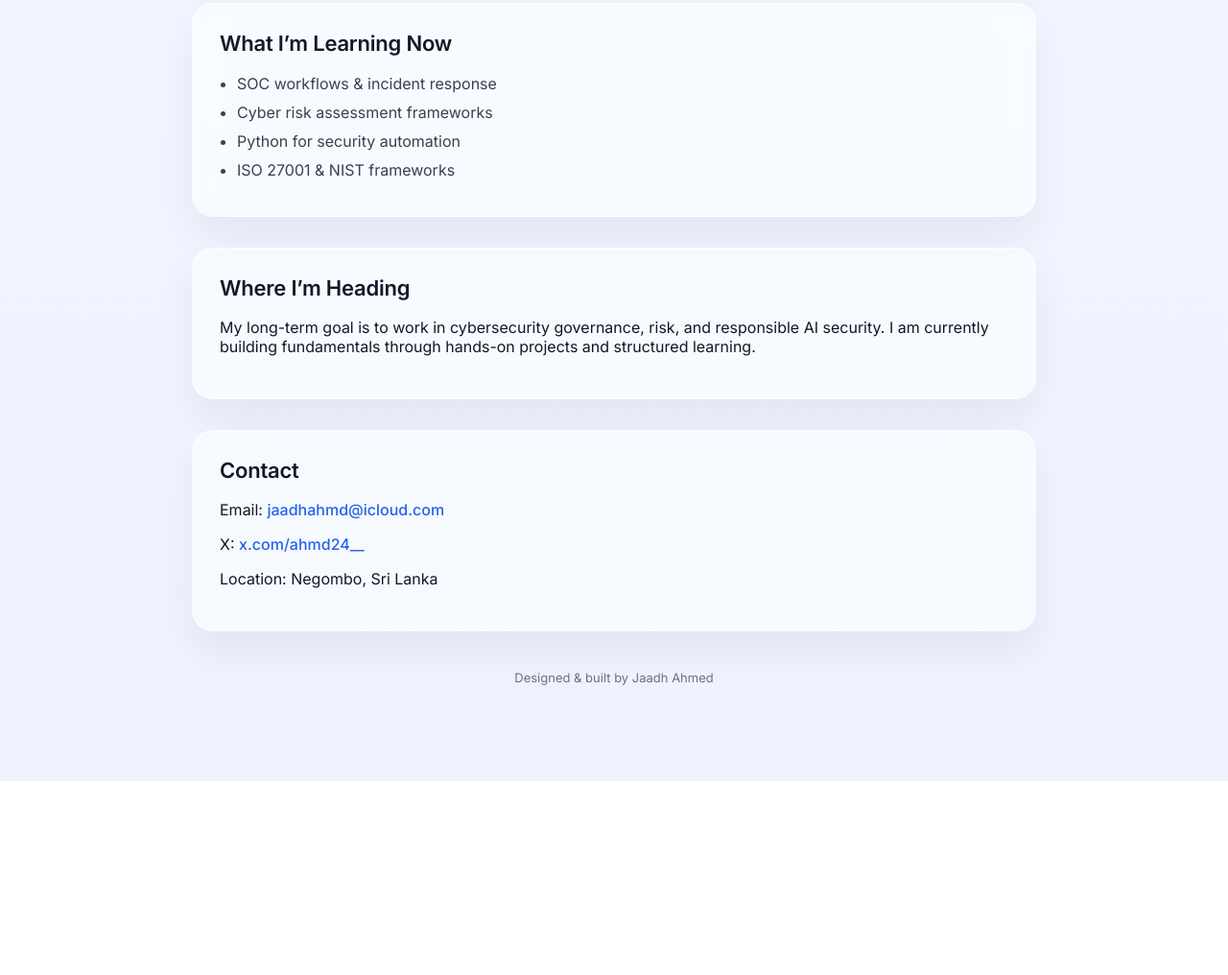
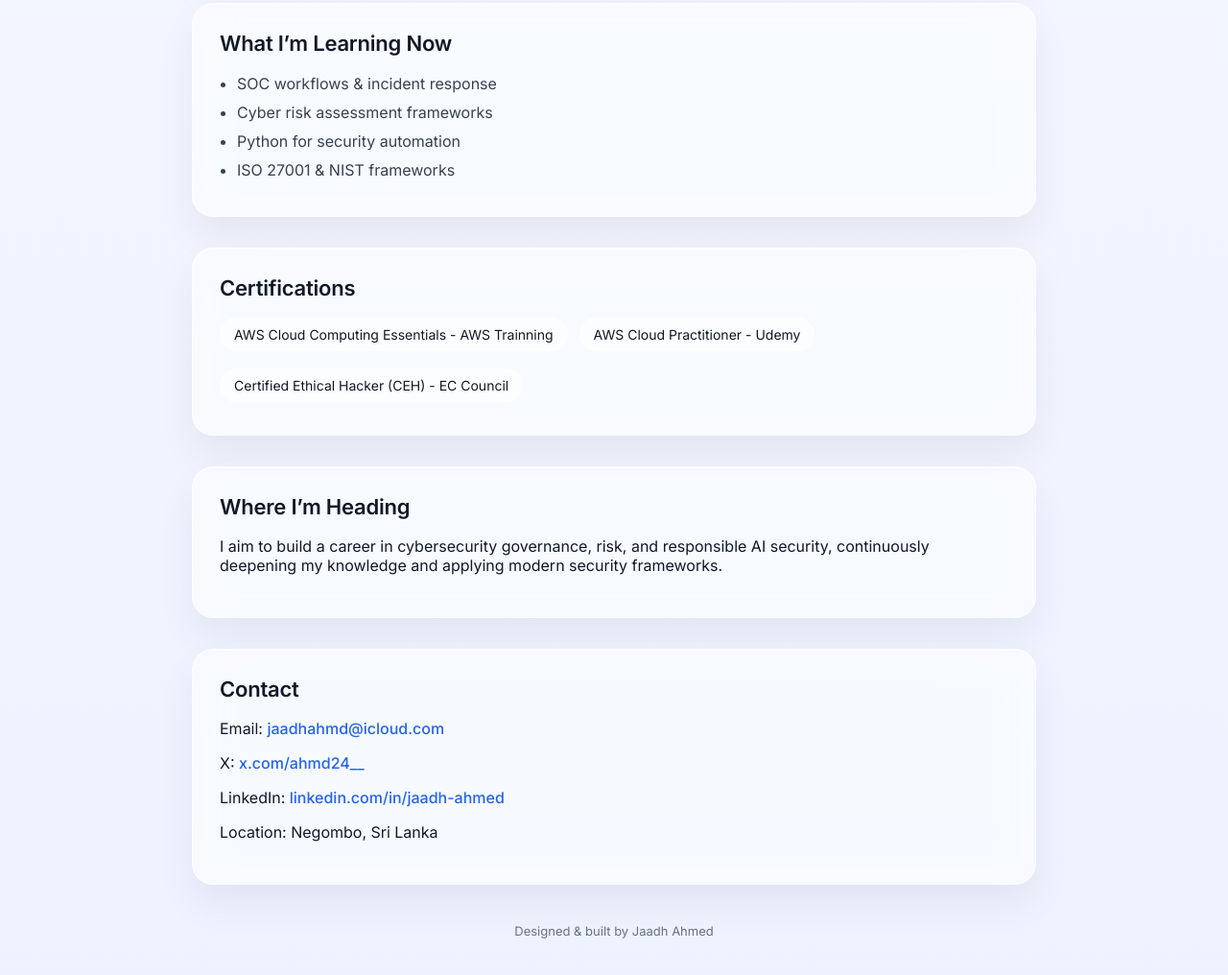
Before and after one commit to Ahmd0424/MyPortfolio, a plain HTML site: page index.html in a window 1280 px wide. Shown: the part 1826-2842 px from the top of the page at 96% size. Before the commit the page ends 2640 px from the top, so only its background shows below. Drawn offline with Linux system fonts and the light colour scheme.

Commit message:
Add files via upload

```diff
--- a/index.html
+++ b/index.html
@@ -135,11 +135,21 @@
       </ul>
     </section>
 
+    <!-- CERTIFICATIONS -->
+<section class="glass">
+    <h2>Certifications</h2>
+    <ul class="certs">
+      <li>AWS Cloud Computing Essentials - AWS Trainning</li>
+      <li>AWS Cloud Practitioner - Udemy</li>
+      <li>Certified Ethical Hacker (CEH) - EC Council</li>
+    </ul>
+  </section>
+
     <!-- CAREER DIRECTION -->
     <section class="glass">
       <h2>Where I’m Heading</h2>
       <p>
-        My long-term goal is to work in cybersecurity governance, risk, and responsible AI security. I am currently building fundamentals through hands-on projects and structured learning.
+        I aim to build a career in cybersecurity governance, risk, and responsible AI security, continuously deepening my knowledge and applying modern security frameworks.
       </p>
     </section>
 
@@ -148,6 +158,7 @@
     <h2>Contact</h2>
     <p>Email: <a href="mailto:jaadhahmd@icloud.com">jaadhahmd@icloud.com</a></p>
     <p>X: <a href="https://x.com/ahmd24__" target="_blank">x.com/ahmd24__</a></p>
+    <p>LinkedIn: <a href="https://linkedin.com/in/jaadh-ahmed" target="_blank">linkedin.com/in/jaadh-ahmed</a></p>
     <p>Location: Negombo, Sri Lanka</p>
   </section>
 
--- a/style.css
+++ b/style.css
@@ -202,3 +202,27 @@
     color: #6b7280;
     margin-top: 40px;
   }
+
+  .certs {
+    list-style: none;
+    padding-left: 0;
+    margin-top: 12px;
+    display: flex;
+    flex-wrap: wrap;
+    gap: 12px;
+  }
+
+  .certs li {
+    background: rgba(255,255,255,0.5);
+    border: 1px solid rgba(255,255,255,0.45);
+    padding: 8px 14px;
+    border-radius: 999px;
+    font-size: 14px;
+    color: #111827;
+    transition: transform 0.3s ease, box-shadow 0.3s ease;
+  }
+
+  .certs li:hover {
+    transform: translateY(-2px);
+    box-shadow: 0 10px 25px rgba(37,99,235,0.2);
+  }
```
Lines whose indentation alone changed are shown as unchanged.
